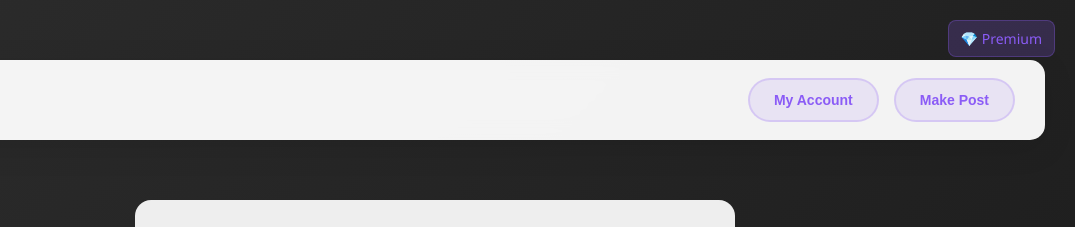
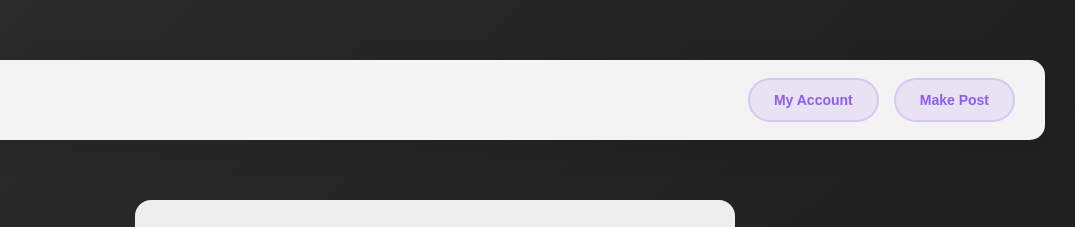
Before and after one commit to BazanOmar101/DARU, a plain HTML site: page Search.html in a window 1280 px wide. Shown: the top 227 px of the page, 205-1280 px from the left. Drawn offline with Linux system fonts and the light colour scheme; files whose address does not match are found by name.

Commit message:
Final Front end update

```diff
--- a/Search.html
+++ b/Search.html
@@ -165,7 +165,7 @@
 </head>
 <body>
   <div class="page-title">Daru - Search Desktop</div>
-  <div class="developer-badge">💎 Premium</div>
+
 
   <header class="header">
     <div class="logo-section">
```
